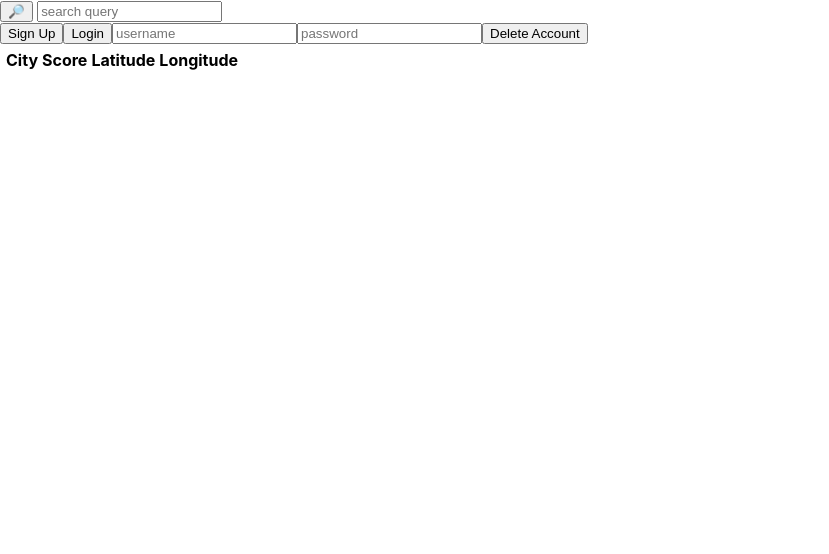
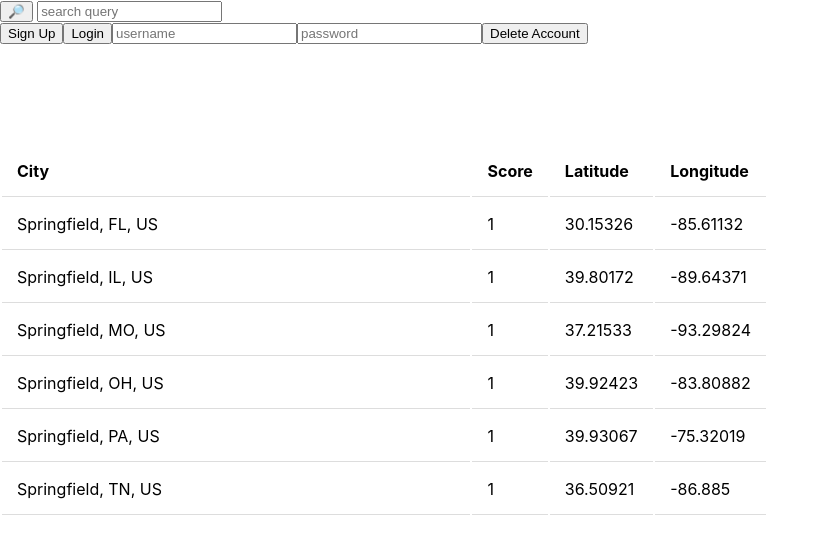
Before and after one commit to patrickfrank1/ui-city-api, a React (Create React App) app: page / in a window 1280 px wide. Shown: the top 554 px of the page, without its empty margins (0-829 px from the left). Built offline with nearby package versions, Linux system fonts and the light colour scheme; the HTML template or start-up script is replaced by a standard one.

Commit message:
Simple table layout

```diff
--- a/src/App.jsx
+++ b/src/App.jsx
@@ -12,7 +12,7 @@ class App extends React.Component {
       message: '',
       msgType: '',
       cookie: '',
-      results: [1,2,3,4,5]
+      results: [{"name":"Springfield, FL, US","latitude":"30.15326","longitude":"-85.61132","score":1},{"name":"Springfield, IL, US","latitude":"39.80172","longitude":"-89.64371","score":1},{"name":"Springfield, MO, US","latitude":"37.21533","longitude":"-93.29824","score":1},{"name":"Springfield, OH, US","latitude":"39.92423","longitude":"-83.80882","score":1},{"name":"Springfield, PA, US","latitude":"39.93067","longitude":"-75.32019","score":1},{"name":"Springfield, TN, US","latitude":"36.50921","longitude":"-86.885","score":1}]
     };
   }
   handleMessage = (txt, type = 'error') => {
--- a/src/SearchBar.jsx
+++ b/src/SearchBar.jsx
@@ -46,7 +46,7 @@ class SearchBar extends React.Component {
     return (
       <div>
         <button onClick={this.handleSubmit}>&#128270;</button> {/*🔎*/}
-        <input type='text' value={this.state.input} placeholder='search query' onChange={this.handleChange}/>
+        <input type='text' value={this.state.input} placeholder='search query' onChange={this.handleChange} />
       </div>
 
     );
--- /dev/null
+++ b/src/SearchResults.css
@@ -0,0 +1,14 @@
+table {
+  width: 60%;
+  margin-top: 100px;
+  overflow-y: scroll;
+}
+
+th, td {
+  padding: 15px;
+  text-align: left;
+  border-bottom: 1px solid #ddd;
+  width: 100%;
+}
+
+tr:hover {background-color: #f5f5f5;}
--- a/src/SearchResults.jsx
+++ b/src/SearchResults.jsx
@@ -1,5 +1,6 @@
 /* eslint-disable max-classes-per-file */
 import React from 'react';
+import './SearchResults.css';
 
 class TableEntry extends React.PureComponent {
   render() {
@@ -23,12 +24,12 @@ class SearchResults extends React.PureComponent {
     ));
     return (
       <table>
-        <th>
-          <td>City</td>
-          <td>Score</td>
-          <td>Latitude</td>
-          <td>Longitude</td>
-        </th>
+        <tr>
+          <th>City</th>
+          <th>Score</th>
+          <th>Latitude</th>
+          <th>Longitude</th>
+        </tr>
         {rows}
       </table>
     );
```
